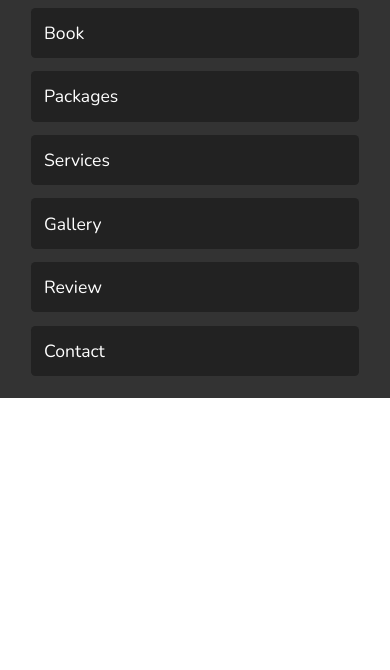
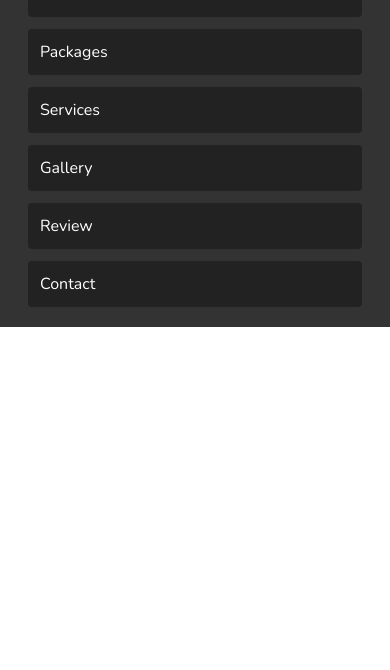
Before and after one commit to emetourst/travelAgency, a plain HTML site: page index.html in a window 390 px wide. Shown: the part 174-844 px from the top of the page. Drawn offline with nearby package versions, Linux system fonts and the light colour scheme.

Commit message:
Update style.css

```diff
--- a/style.css
+++ b/style.css
@@ -259,3 +259,9 @@ header .search-bar-container label:hover{
         background: #222;
     }
 }
+
+@media(max-width: 450px){
+    html{
+        font-size: 50%;
+    }
+}
```
